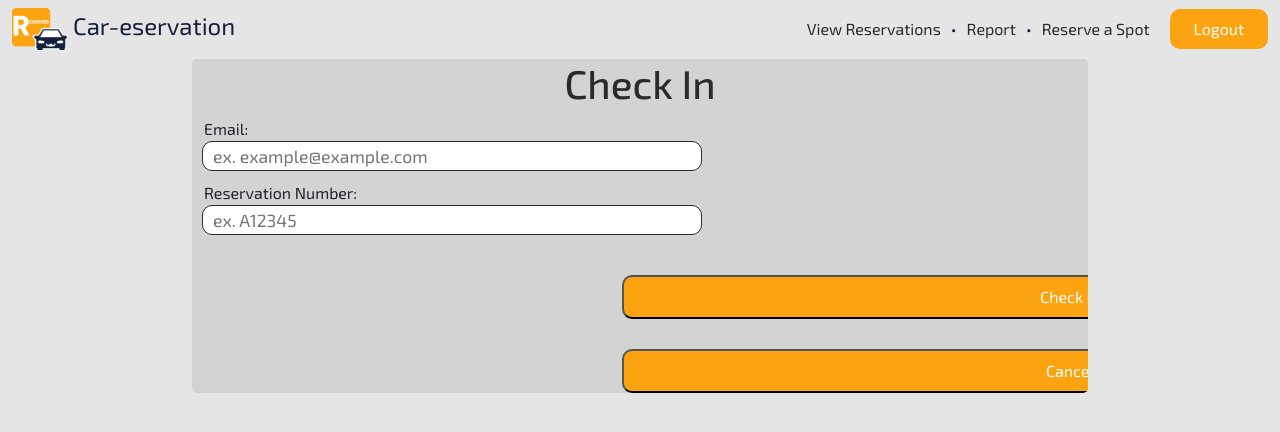
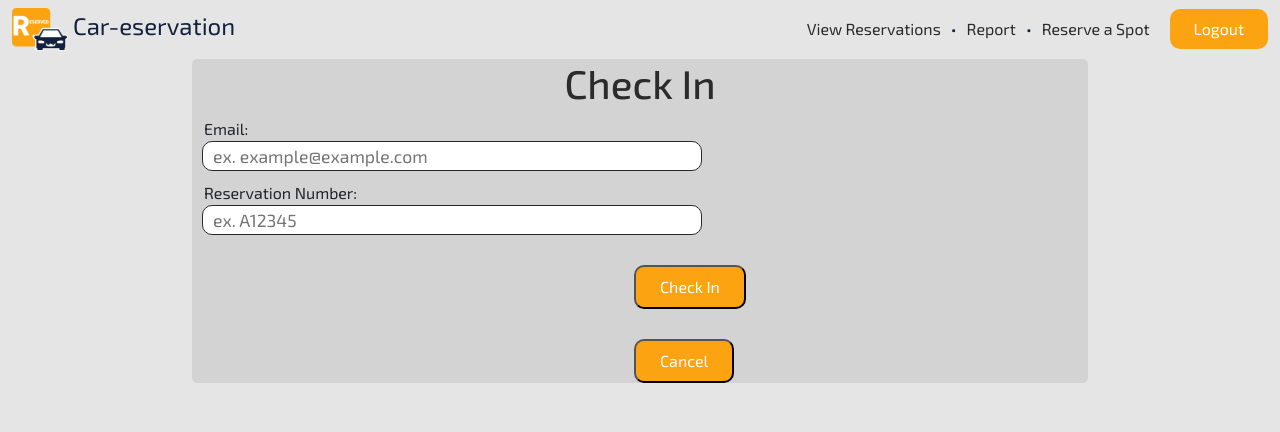
Before and after one commit to cmtnguyen/CS160-project, a React (Create React App) app: page /reservations in a window 1280 px wide. Shown: the top 432 px of the page. Built offline with nearby package versions, Linux system fonts and the light colour scheme; no server answers; sample sign-in values are in the browser's storage.

Commit message:
changed button layout

```diff
--- a/src/Components/Pages/ViewPage/ViewPage.jsx
+++ b/src/Components/Pages/ViewPage/ViewPage.jsx
@@ -37,14 +37,12 @@ const ViewPage = () => {
               placeholder="ex. A12345"
             />
           </Row>
-          <Row className={styles.columnGap}>
           <button className={styles.checkBtn} type="submit" href="/">
             Check In
           </button>
           <button className={styles.checkBtn} type="submit" href="/">
             Cancel
           </button>
-          </Row>
         </Container>
       )}
     </Fragment>
```
